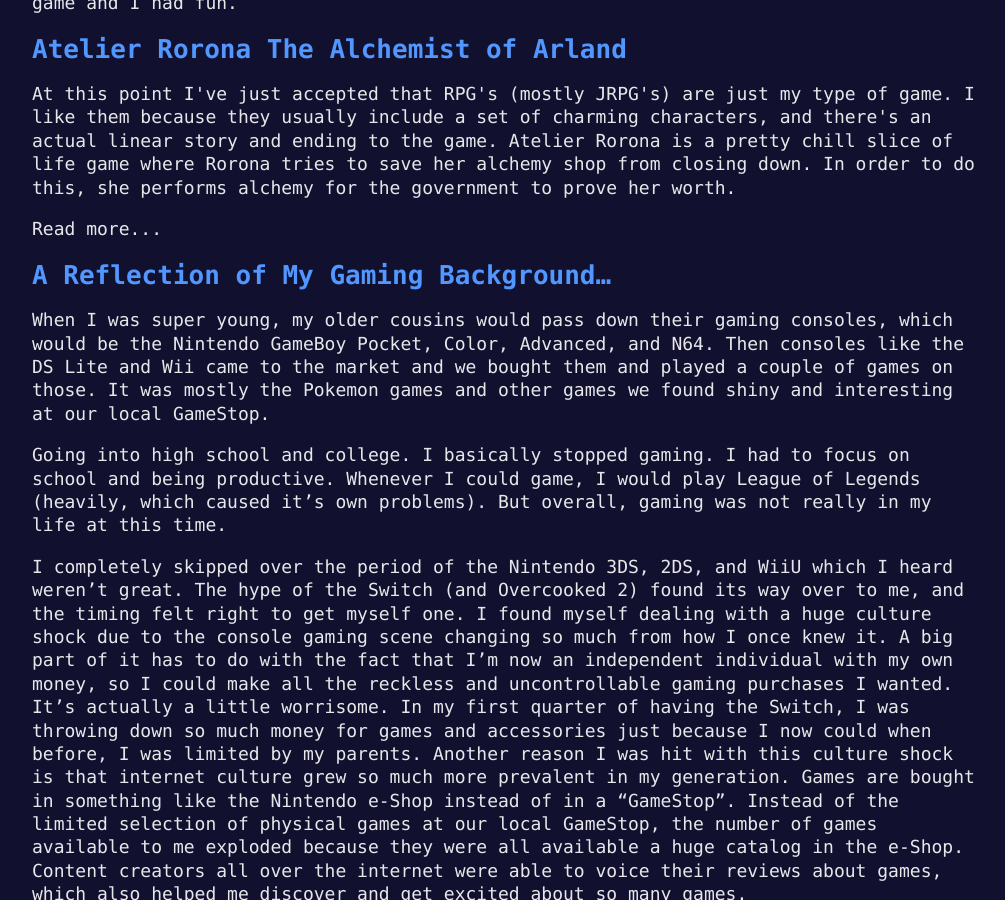
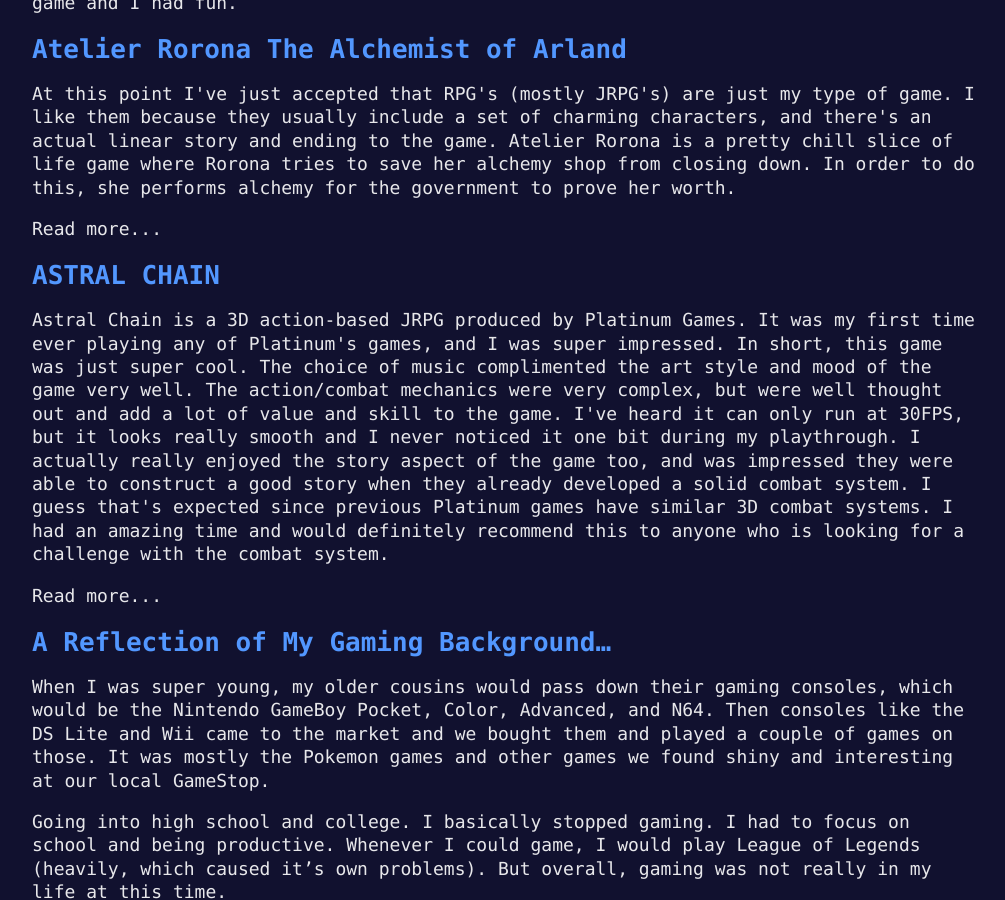
Before and after one commit to jeffreyxchan/jeffreyxchan.github.io, a Jekyll site: the page built from _posts/2019-05-26-switch-game-reviews.md, in a window 1280 px wide and 900 px high, scrolled down 5852 px. Shown: the whole window, without its empty margins (18-1023 px from the left). Built offline with Jekyll 4.4.1, drawn with Linux system fonts in a browser that asks for light colours.

Commit message:
ASTRAL CHAIN Review

```diff
--- a/_data/switch_game_tier.yml
+++ b/_data/switch_game_tier.yml
@@ -18,6 +18,9 @@
 
       - name: Hollow Knight
         image: "https://www.nintendo.com/content/dam/noa/en_US/games/switch/h/hollow-knight-switch/Switch_HollowKnight_box_eShop.png/_jcr_content/renditions/cq5dam.thumbnail.319.319.png"
+
+      - name: "ASTRAL CHAIN"
+        image: "https://www.nintendo.com/content/dam/noa/en_US/games/switch/a/astral-chain-switch/Switch_AstralChain_box.png/_jcr_content/renditions/cq5dam.thumbnail.319.319.png"
 
   - title: A
     items:
--- a/_posts/2019-05-26-switch-game-reviews.md
+++ b/_posts/2019-05-26-switch-game-reviews.md
@@ -436,6 +436,26 @@
 <p id="show-more-button">Read more...</p>
 </div>
 
+<!-- Astral Chain -->
+<h1 class="game-title" id="astral-chain">ASTRAL CHAIN</h1>
+<div class="game-review-container">
+<p id="game-review">
+Astral Chain is a 3D action-based JRPG produced by Platinum Games. It was my first time ever playing any of Platinum's games, and I was super impressed. In short, this game was just super cool. The choice of music complimented the art style and mood of the game very well. The action/combat mechanics were very complex, but were well thought out and add a lot of value and skill to the game. I've heard it can only run at 30FPS, but it looks really smooth and I never noticed it one bit during my playthrough. I actually really enjoyed the story aspect of the game too, and was impressed they were able to construct a good story when they already developed a solid combat system. I guess that's expected since previous Platinum games have similar 3D combat systems. I had an amazing time and would definitely recommend this to anyone who is looking for a challenge with the combat system.
+</p>
+
+<div id="more" class="text">
+
+In the game, you play as a character who is chained to a creature called a Legion, and you're able to control it and use its unique abilities. In combat, you have control over your Legion's actions and there are cool interactions and attacks you can perform alongside them.
+
+I thought the puzzles in the game were fun and rewarding. It's really cool how they applied the legion mechanics to some pretty challenging puzzles. Some of the puzzles include motion control, and I'm always a fan of games taking advantage of the Switch's hardware. In addition to puzzles, there are a ton of side missions and post-game missions that you could sink time into. I'm impressed that these game extras aren't super boring and repetitive. Each one has a pretty nice design and can utilize a unique mechanic of the game.
+
+The protagonist of the game doesn't speak at all during the game, and I always think that's a downside to any RPG, but Platinum has found other ways to bring in character development for both the protagonist and other members of the cast. I wouldn't say the development of any character in this game is deep, but it's enough to make them quirky and attractive. Definitely not a boring cast to play with.
+
+This part might spoil the story a little bit so skip if you don't want to have any of it spoiled. But at the climax of the game, you unlock one final ability you can perform between you and your legions. It was during a cutscene when they were showing the player what it would look like, and I remember mentally screaming "WOAH DO I GET TO PLAY THAT??" and was extremely satisfied when I was taken into combat with that new ability. That was probably the most memorable moment of the game for me, and it was at that point I decided this game was top-tier.
+</div>
+<p id="show-more-button">Read more...</p>
+</div>
+
 <!-- OTHER COMMENTS -->
 
 # A Reflection of My Gaming Background...
```
